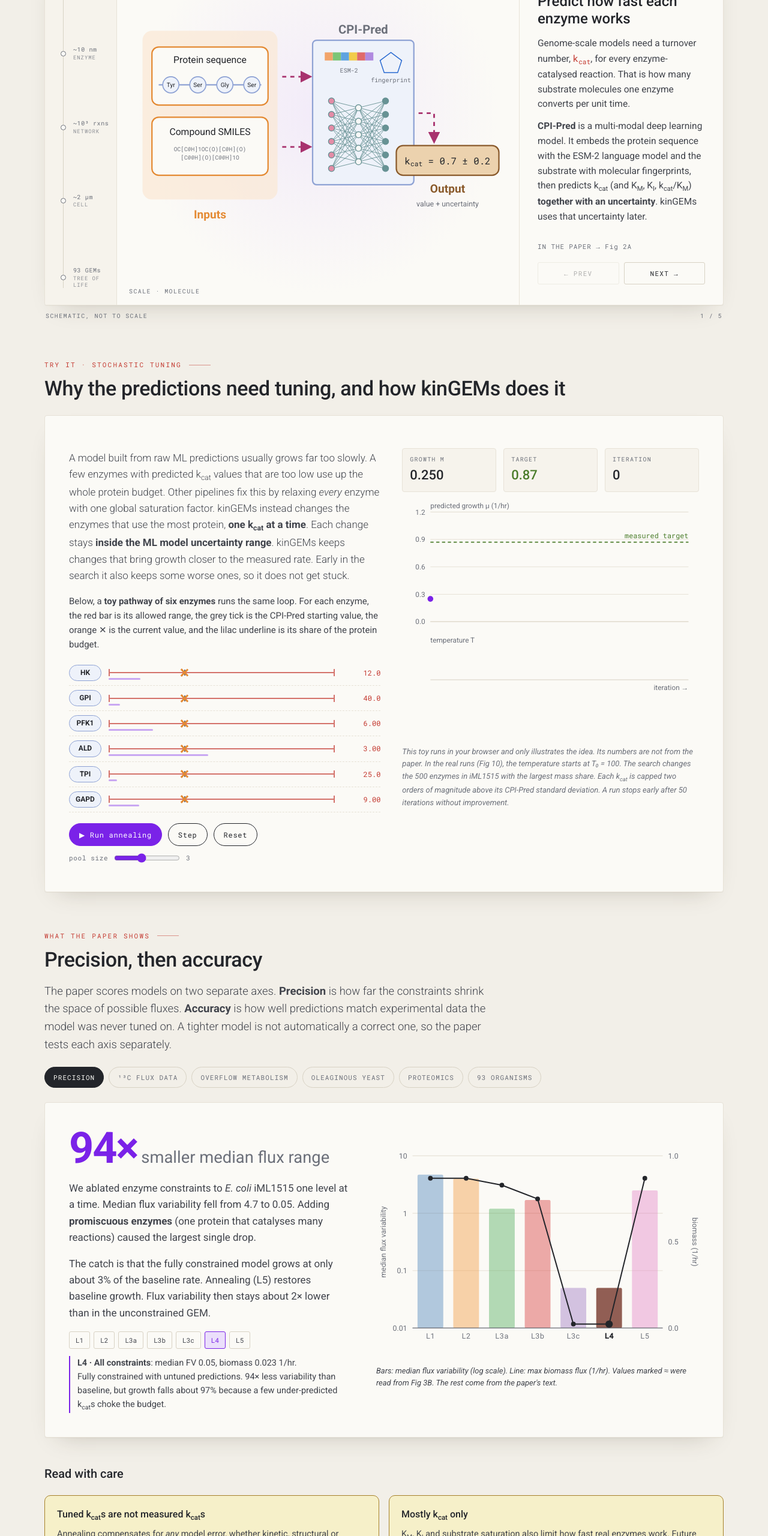
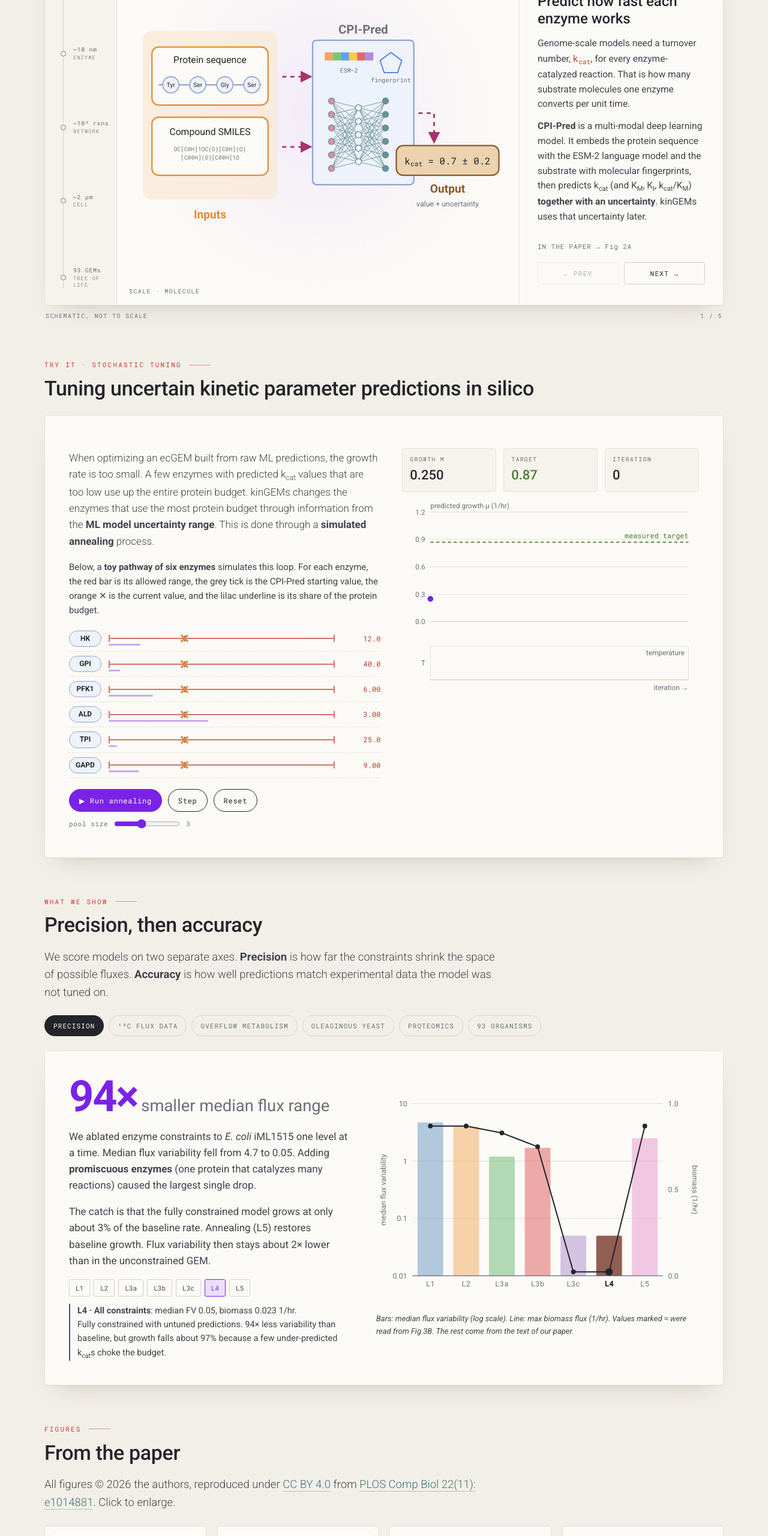
Before and after one commit to ranaabarghout/kinGEMs-explainer, a plain HTML site: page index.html in a window 1280 px wide. Shown: the part 877-3437 px from the top of the page at 60% size. Drawn offline with Linux system fonts and the light colour scheme.

Commit message:
chore: clean up

```diff
--- a/assets/main.js
+++ b/assets/main.js
@@ -51,7 +51,7 @@ $('#themeBtn').addEventListener('click', () => {
 const stages = [
   { tick:'~1 nm', small:'molecule', tag:'Scale · molecule',
     title:'Predict how fast each enzyme works',
-    body:['Genome-scale models need a turnover number, <span class="kc">k<sub>cat</sub></span>, for every enzyme-catalysed reaction. That is how many substrate molecules one enzyme converts per unit time.',
+    body:['Genome-scale models need a turnover number, <span class="kc">k<sub>cat</sub></span>, for every enzyme-catalyzed reaction. That is how many substrate molecules one enzyme converts per unit time.',
           '<b>CPI-Pred</b> is a multi-modal deep learning model. It embeds the protein sequence with the ESM-2 language model and the substrate with molecular fingerprints, then predicts k<sub>cat</sub> (and K<sub>M</sub>, K<sub>I</sub>, k<sub>cat</sub>/K<sub>M</sub>) <b>together with an uncertainty</b>. kinGEMs uses that uncertainty later.'],
     ref:'Fig 2A' },
   { tick:'~10 nm', small:'enzyme', tag:'Scale · enzyme',
@@ -60,19 +60,19 @@ const stages = [
           'Prediction removes that bottleneck. Every enzyme gets a value (shaded by speed), so enzyme-constrained models are no longer limited to organisms with decades of biochemistry behind them.'],
     ref:'Fig 1' },
   { tick:'~10³ rxns', small:'network', tag:'Scale · metabolic network',
-    title:'Turn speeds into constraints',
-    body:['A genome-scale model (GEM) lists every metabolic reaction and requires steady-state mass balance. On its own it allows a huge range of flux patterns.',
-          'kinGEMs links each reaction to the enzyme that runs it. Flux can be no more than <span class="kc">k<sub>cat</sub></span> × enzyme amount, and all enzymes share a <b>finite protein budget</b>. Gene–protein–reaction rules handle isoenzymes, multi-subunit complexes and promiscuous enzymes. The result is an <b>ecGEM</b>.'],
+    title:'Kinetics into constraints',
+    body:['A genome-scale model (GEM) lists every metabolic reaction and requires steady-state mass balance. On its own, it allows a huge range of flux patterns.',
+          'kinGEMs links each reaction to the enzyme (or enzymes) that catalyzes it. Flux can be no more than <span class="kc">k<sub>cat</sub></span> × enzyme amount, and all enzymes share a <b>finite protein budget</b>. Gene–protein–reaction rules handle isoenzymes, multi-subunit complexes and promiscuous enzymes. The result is an <b>ecGEM</b>.'],
     ref:'Fig 2B · Methods 4.1' },
   { tick:'~2 µm', small:'cell', tag:'Scale · cell phenotype',
-    title:'Tune against how the cell actually grows',
-    body:['Raw predictions are imperfect and depend on conditions, so a freshly built ecGEM often grows far too slowly. Earlier tools relax <i>all</i> enzymes with one global saturation factor.',
-          'kinGEMs runs <b>simulated annealing</b> instead. It perturbs the enzymes that use the most protein, keeps each one inside its CPI-Pred uncertainty range, and accepts changes that move predicted growth toward the measured rate.'],
+    title:'Tune against cell growth rate',
+    body:['Raw predictions are imperfect and depend on conditions, so a freshly built ecGEM under-predicts the cell\'s biomass.',
+          'kinGEMs runs <b>simulated annealing</b> to address this issue by perturbing the enzymes that use the most protein budget, while taking the CPI-Pred uncertainty range into account.'],
     ref:'Fig 2D · Fig 10' },
   { tick:'93 GEMs', small:'tree of life', tag:'Scale · phylogeny',
     title:'Run it across the tree of life',
     body:['Because each step is automated (gene ID → protein sequence → k<sub>cat</sub> → constraints → tuning), the pipeline ran on the BiGG database and produced <b>93 tuned ecGEMs</b>. They span enterobacteria, Firmicutes, mycobacteria, cyanobacteria, parasitic protists, fungi and mammalian cell lines.',
-          'Model quality is best close to <i>E. coli</i> and drops with phylogenetic distance. The paper reports this openly as a limitation.'],
+          'Model quality is best close to <i>E. coli</i> and drops with phylogenetic distance. We report this openly as a limitation.'],
     ref:'Fig 9 · Table E5' }
 ];
 let cur = 0;
@@ -320,8 +320,10 @@ function drawAnneal(){
   el('circle',{cx:x(S.hist.length-1),cy:y1(last.mu),r:4.5,fill:'var(--violet)'},svg);
   // temperature
   const y2 = v => top2 + h2 - v*h2;
+  el('rect',{x:L,y:top2,width:W-L-R,height:h2,fill:'none',stroke:'var(--rule2)'},svg);
   el('line',{x1:L,y1:top2+h2,x2:W-R,y2:top2+h2,stroke:'var(--rule)'},svg);
-  el('text',{x:L,y:top2-6},svg,'temperature T');
+  el('text',{x:L-8,y:top2+h2/2+4,'text-anchor':'end'},svg,'T');
+  el('text',{x:W-R-6,y:top2+14,'text-anchor':'end'},svg,'temperature');
   el('polyline',{points:S.hist.map((h,i)=>`${x(i)},${y2(h.T)}`).join(' '),fill:'none',stroke:'var(--blue)','stroke-width':1.8},svg);
   el('text',{x:W-R,y:top2+h2+16,'text-anchor':'end'},svg,'iteration →');
 }
@@ -352,7 +354,7 @@ $$('#findTabs button').forEach(b => b.onclick = () => {
 const LV = [
   {id:'L1', name:'Baseline GEM', fv:4.7, mu:0.87, c:'#3b78b5', d:'Stoichiometry and mass balance only, with no enzymes. Many flux patterns are equally optimal.'},
   {id:'L2', name:'Single enzyme', fv:4.0, mu:0.87, c:'#f28e2b', approx:true, d:'One k<sub>cat</sub> per reaction, ignoring how enzymes are shared or assembled. Hardly changes the picture.'},
-  {id:'L3a', name:'+ Isoenzymes', fv:1.2, mu:0.83, c:'#3ea24a', approx:true, d:'Reactions catalysed by several alternative enzymes are modelled properly. Variability starts to fall.'},
+  {id:'L3a', name:'+ Isoenzymes', fv:1.2, mu:0.83, c:'#3ea24a', approx:true, d:'Reactions catalyzed by several alternative enzymes are modelled properly. Variability starts to fall.'},
   {id:'L3b', name:'+ Complexes', fv:1.7, mu:0.75, c:'#d62728', approx:true, d:'Multi-subunit enzymes now need every subunit. Growth begins to slip.'},
   {id:'L3c', name:'+ Promiscuous', fv:0.05, mu:0.023, c:'#9467bd', approxMu:true, d:'One enzyme serving many reactions must split its capacity. This gives the largest single drop: shared enzymes remove most alternative routes.'},
   {id:'L4', name:'All constraints', fv:0.05, mu:0.023, c:'#8c564b', d:'Fully constrained with untuned predictions. 94× less variability than baseline, but growth falls about 97% because a few under-predicted k<sub>cat</sub>s choke the budget.'},
--- a/assets/style.css
+++ b/assets/style.css
@@ -163,11 +163,6 @@ h3{font-weight:500;font-size:20px;margin:0 0 8px}
 .lvl-btns button.on{border-color:var(--violet);color:var(--violet);background:var(--lav-2)}
 .lvl-desc{min-height:72px;font-size:14.5px;color:var(--ink2);margin-top:12px;border-left:2px solid var(--violet);padding-left:12px}
 
-/* caveats */
-.caveats{display:grid;grid-template-columns:repeat(2,1fr);gap:16px;margin-top:20px}
-.cav{border:1.5px solid var(--gold);background:var(--cream);border-radius:10px;padding:18px 20px}
-.cav h4{margin:0 0 6px;font-weight:500;font-size:16px;color:var(--ink)}
-.cav p{margin:0;font-size:14.5px;color:var(--ink2)}
 
 /* figures */
 .figs{display:grid;grid-template-columns:repeat(auto-fill,minmax(260px,1fr));gap:18px;margin-top:24px}
@@ -201,7 +196,6 @@ footer{margin:64px 0 0;border-top:1px solid var(--rule);padding:22px 0 40px;font
   .stage{height:360px}
   .panel{border-left:0;border-top:1px solid var(--rule2)}
   .tldr{grid-template-columns:repeat(2,1fr)}
-  .caveats{grid-template-columns:1fr}
 }
 @media (max-width:620px){
   body{font-size:16px}
--- a/index.html
+++ b/index.html
@@ -207,12 +207,12 @@
 <!-- ============ ANNEALING DEMO ============ -->
 <section id="anneal">
   <p class="eyebrow">Try it · stochastic tuning</p>
-  <h2>Why the predictions need tuning, and how kinGEMs does it</h2>
+  <h2>Tuning uncertain kinetic parameter predictions in silico</h2>
   <div class="card">
     <div class="demo">
       <div>
-        <p class="lede" style="font-size:17px">A model built from raw ML predictions usually grows far too slowly. A few enzymes with predicted k<sub>cat</sub> values that are too low use up the whole protein budget. Other pipelines fix this by relaxing <em>every</em> enzyme with one global saturation factor. kinGEMs instead changes the enzymes that use the most protein, <b>one k<sub>cat</sub> at a time</b>. Each change stays <b>inside the ML model uncertainty range</b>. kinGEMs keeps changes that bring growth closer to the measured rate. Early in the search it also keeps some worse ones, so it does not get stuck.</p>
-        <p style="color:var(--ink2);font-size:15px">Below, a <b>toy pathway of six enzymes</b> runs the same loop. For each enzyme, the red bar is its allowed range, the grey tick is the CPI-Pred starting value, the orange ✕ is the current value, and the lilac underline is its share of the protein budget.</p>
+        <p class="lede" style="font-size:17px">When optimizing an ecGEM built from raw ML predictions, the growth rate is too small. A few enzymes with predicted k<sub>cat</sub> values that are too low use up the entire protein budget. kinGEMs changes the enzymes that use the most protein budget through information from the <b>ML model uncertainty range</b>. This is done through a <b>simulated annealing</b> process.</p>
+        <p style="color:var(--ink2);font-size:15px">Below, a <b>toy pathway of six enzymes</b> simulates this loop. For each enzyme, the red bar is its allowed range, the grey tick is the CPI-Pred starting value, the orange ✕ is the current value, and the lilac underline is its share of the protein budget.</p>
         <div id="enzRows"></div>
         <div class="demo-ctrl">
           <button class="btn primary" id="runBtn">▶ Run annealing</button>
@@ -229,7 +229,6 @@
         </div>
         <div class="chart"><svg id="annealChart" viewBox="0 0 460 300"></svg></div>
         <div class="log" id="log"></div>
-        <p class="note">This toy runs in your browser and only illustrates the idea. Its numbers are not from the paper. In the real runs (Fig 10), the temperature starts at T₀ = 100. The search changes the 500 enzymes in iML1515 with the largest mass share. Each k<sub>cat</sub> is capped two orders of magnitude above its CPI-Pred standard deviation. A run stops early after 50 iterations without improvement.</p>
       </div>
     </div>
   </div>
@@ -237,9 +236,9 @@
 
 <!-- ============ FINDINGS ============ -->
 <section id="findings">
-  <p class="eyebrow">What the paper shows</p>
+  <p class="eyebrow">What we show</p>
   <h2>Precision, then accuracy</h2>
-  <p class="lede">The paper scores models on two separate axes. <b>Precision</b> is how far the constraints shrink the space of possible fluxes. <b>Accuracy</b> is how well predictions match experimental data the model was never tuned on. A tighter model is not automatically a correct one, so the paper tests each axis separately.</p>
+  <p class="lede">We score models on two separate axes. <b>Precision</b> is how far the constraints shrink the space of possible fluxes. <b>Accuracy</b> is how well predictions match experimental data the model was not tuned on.</p>
 
   <div class="find-tabs" id="findTabs">
     <button data-f="0" class="on">Precision</button>
@@ -255,13 +254,13 @@
     <div class="finding on" data-f="0">
       <div>
         <div class="big">94×<small>smaller median flux range</small></div>
-        <p>We ablated enzyme constraints to <i>E. coli</i> iML1515 one level at a time. Median flux variability fell from 4.7 to 0.05. Adding <b>promiscuous enzymes</b> (one protein that catalyses many reactions) caused the largest single drop.</p>
+        <p>We ablated enzyme constraints to <i>E. coli</i> iML1515 one level at a time. Median flux variability fell from 4.7 to 0.05. Adding <b>promiscuous enzymes</b> (one protein that catalyzes many reactions) caused the largest single drop.</p>
         <p>The catch is that the fully constrained model grows at only about 3% of the baseline rate. Annealing (L5) restores baseline growth. Flux variability then stays about 2× lower than in the unconstrained GEM.</p>
         <div class="lvl-btns" id="lvlBtns"></div>
         <div class="lvl-desc" id="lvlDesc"></div>
       </div>
       <div class="chart"><svg id="ablChart" viewBox="0 0 480 320"></svg>
-        <p class="note">Bars: median flux variability (log scale). Line: max biomass flux (1/hr). Values marked ≈ were read from Fig 3B. The rest come from the paper's text.</p></div>
+        <p class="note">Bars: median flux variability (log scale). Line: max biomass flux (1/hr). Values marked ≈ were read from Fig 3B. The rest come from the text of our paper.</p></div>
     </div>
     <!-- 1 MFA -->
     <div class="finding" data-f="1">
@@ -276,7 +275,7 @@
     <div class="finding" data-f="2">
       <div>
         <div class="big">0.16<small>h⁻¹ onset error (iJO1366)</small></div>
-        <p>When <i>E. coli</i> grows fast, it secretes acetate even when oxygen is available. This is <b>overflow metabolism</b>. Standard FBA cannot reproduce it unless someone sets an oxygen limit by hand. When enzymes cost nothing, respiration is always the best choice.</p>
+        <p>When <i>E. coli</i> grows fast, it secretes acetate even when oxygen is available. This is <b>overflow metabolism</b>. Standard FBA cannot reproduce it unless an oxygen limit is set manually.</p>
         <p>With a finite enzyme budget, fermentation wins at high growth rates because it needs less enzyme. The switch then appears without being imposed. Three different <i>E. coli</i> models, each tuned only to maximum growth, all place the onset close to the measured growth rate.</p>
       </div>
       <div class="chart"><svg id="ovfChart" viewBox="0 0 480 300"></svg>
@@ -286,7 +285,7 @@
     <div class="finding" data-f="3">
       <div>
         <div class="big" style="color:var(--orange)">0<small>fluxes used in tuning</small></div>
-        <p><i>Rhodotorula toruloides</i> is a yeast that makes oil. Far less kinetic data exists for it than for <i>E. coli</i>. kinGEMs tuned its model only to the measured <b>growth rate</b>. The authors then compared it with a GECKO model that was curated by hand and has proteome constraints.</p>
+        <p><i>Rhodotorula toruloides</i> is a yeast that makes oil. Far less kinetic data exists for it than for <i>E. coli</i>. kinGEMs tuned its model only to the measured <b>growth rate</b>. We then compared it with a GECKO model that was curated by hand and has proteome constraints.</p>
         <p>The kinGEMs model recovered the NADPH trade-off. Under nitrogen limitation, NADPH use shifts from glutamate dehydrogenase (GDH1, amino acid synthesis) to fatty acid synthase (FAS, lipid synthesis). It also matched routes specific to each carbon source, such as the D-arabinitol bypass on xylose and the glyoxylate shunt on acetate. It did not reproduce two of the reported features.</p>
       </div>
       <div class="chart"><svg id="nadphChart" viewBox="0 0 480 300"></svg>
@@ -296,7 +295,7 @@
     <div class="finding" data-f="4">
       <div>
         <div class="big" style="color:var(--teal)">r ≈ 0.34<small>either way</small></div>
-        <p>We compared predicted enzyme amounts with absolute proteomics data (Schmidt et al.). They used 15 growth conditions and 4 k<sub>cat</sub> sources: CPI-Pred, CatPred, BRENDA, and random draws from a log-normal distribution. Agreement was moderate (Pearson r from 0.27 to 0.46). <b>No k<sub>cat</sub> source clearly did best.</b> Annealing did not consistently lower RMSE.</p>
+        <p>We compared predicted enzyme amounts with absolute proteomics data (Schmidt et al.). We used 15 growth conditions and 4 k<sub>cat</sub> sources: CPI-Pred, CatPred, BRENDA, and random draws from a log-normal distribution. Agreement was moderate (Pearson r from 0.27 to 0.46). <b>No k<sub>cat</sub> source clearly did best.</b> Annealing did not consistently lower RMSE.</p>
         <p>Parameters tuned on one condition fit the proteomics of another condition as well as parameters tuned on that same condition (r = 0.335 vs 0.336, across 767 such transfers). Annealing mostly shifts protein among the same abundant enzymes, whichever condition it was tuned on.</p>
       </div>
       <div class="chart"><svg id="protChart" viewBox="0 0 480 260"></svg></div>
@@ -311,14 +310,6 @@
       <div class="chart"><svg id="taxChart" viewBox="0 0 480 300"></svg>
         <p class="note">Model counts per group as reported in Fig 9A.</p></div>
     </div>
-  </div>
-
-  <h3 style="margin-top:44px">Read with care</h3>
-  <div class="caveats">
-    <div class="cav"><h4>Tuned k<sub>cat</sub>s are not measured k<sub>cat</sub>s</h4><p>Annealing compensates for <em>any</em> model error, whether kinetic, structural or regulatory. 37% of the changed values hit the upper limit of the search. Treat tuned values as corrections to the model, not as turnover numbers in living cells.</p></div>
-    <div class="cav"><h4>Mostly k<sub>cat</sub> only</h4><p>K<sub>M</sub>, K<sub>I</sub> and substrate saturation also limit how fast real enzymes work. Future work can build on the incorporation of these constraints.</p></div>
-    <div class="cav"><h4>Precision ≠ accuracy</h4><p>A narrow flux range can still be wrong. So the accuracy claims rest on independent data (MFA, proteomics, overflow onset), not on how narrow the ranges are.</p></div>
-    <div class="cav"><h4>Best close to <i>E. coli</i></h4><p>Model quality drops for organisms distant from <i>E. coli</i>. Some models could not be built at all because their gene IDs did not map to protein sequences.</p></div>
   </div>
 </section>
 
```
